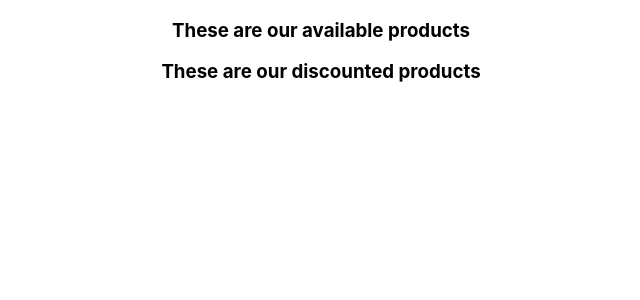
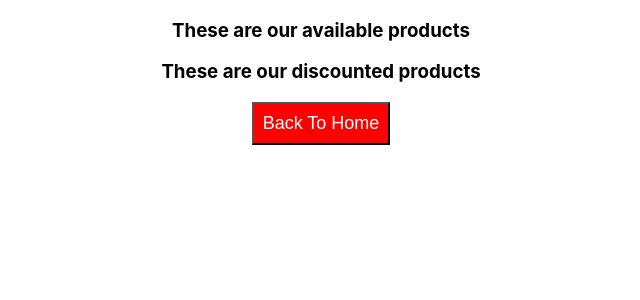
Before and after one commit to QuinSack/zonadecomidas, a React (Create React App) app: page /shop in a window 1280 px wide. Shown: the top 300 px of the page, without its empty margins (319-959 px from the left). Built offline with nearby package versions, Linux system fonts and the light colour scheme.

Commit message:
added backtohome feature to ease navigation

```diff
--- a/src/components/About.js
+++ b/src/components/About.js
@@ -1,10 +1,12 @@
 import React from 'react'
+import BackToHomeButton from './BackToHomeButton'
 
 const About = () => {
   return (
     <div>
         <h3>About Us</h3>
         <h3>Our Journey</h3>
+        <BackToHomeButton />
     </div>
   )
 }
--- /dev/null
+++ b/src/components/BackToHomeButton.js
@@ -0,0 +1,12 @@
+import React from 'react'
+import { Link } from 'react-router-dom'
+
+const BackToHomeButton = () => {
+  return (
+    <div>
+        <Link to='/'><button className='backtohome'>Back To Home</button></Link>
+    </div>
+  )
+}
+
+export default BackToHomeButton
--- a/src/components/Careers.js
+++ b/src/components/Careers.js
@@ -1,4 +1,5 @@
 import React from 'react'
+import BackToHomeButton from './BackToHomeButton'
 
 const Careers = () => {
   return (
@@ -6,6 +7,7 @@ const Careers = () => {
         <h3>Meet our team!</h3>
         <h3>Inspiring Stories</h3>
         <h3>Available Positions</h3>
+        <BackToHomeButton />
     </div>
   )
 }
--- a/src/components/Cart.js
+++ b/src/components/Cart.js
@@ -1,9 +1,11 @@
 import React from 'react'
+import BackToHomeButton from './BackToHomeButton'
 
 const Cart = () => {
   return (
     <div>
         <h3>These are your orders</h3>
+        <BackToHomeButton />
     </div>
   )
 }
--- a/src/components/Contact.js
+++ b/src/components/Contact.js
@@ -1,9 +1,11 @@
 import React from 'react'
+import BackToHomeButton from './BackToHomeButton'
 
 const Contact = () => {
   return (
     <div>
         <h3>Contact Us</h3>
+        <BackToHomeButton />
     </div>
   )
 }
--- a/src/components/Shop.js
+++ b/src/components/Shop.js
@@ -1,10 +1,12 @@
 import React from 'react'
+import BackToHomeButton from './BackToHomeButton'
 
 const Shop = () => {
   return (
     <div>
         <h3>These are our available products</h3>
         <h3>These are our discounted products</h3>
+        <BackToHomeButton />
     </div>
   )
 }
--- a/src/components/styles.css
+++ b/src/components/styles.css
@@ -22,7 +22,7 @@ body {
 
 .nav ul {
     padding: 0;
-    margin: 0;
+    margin-left: 0;
     list-style: none;
     display: flex;
     gap: 1 rem;
@@ -34,7 +34,7 @@ body {
     height: 100%;
     display: flex;
     align-items: center;
-    padding: .25rem;
+    padding: 0.25rem;
 }
 
 .nav li.active {
@@ -44,3 +44,10 @@ body {
 .nav li:hover {
     background-color: #777;
 }
+
+.backtohome{
+    background-color: red;
+    color: white;
+    font-size: large;
+    padding: 0.7%;
+}
```
